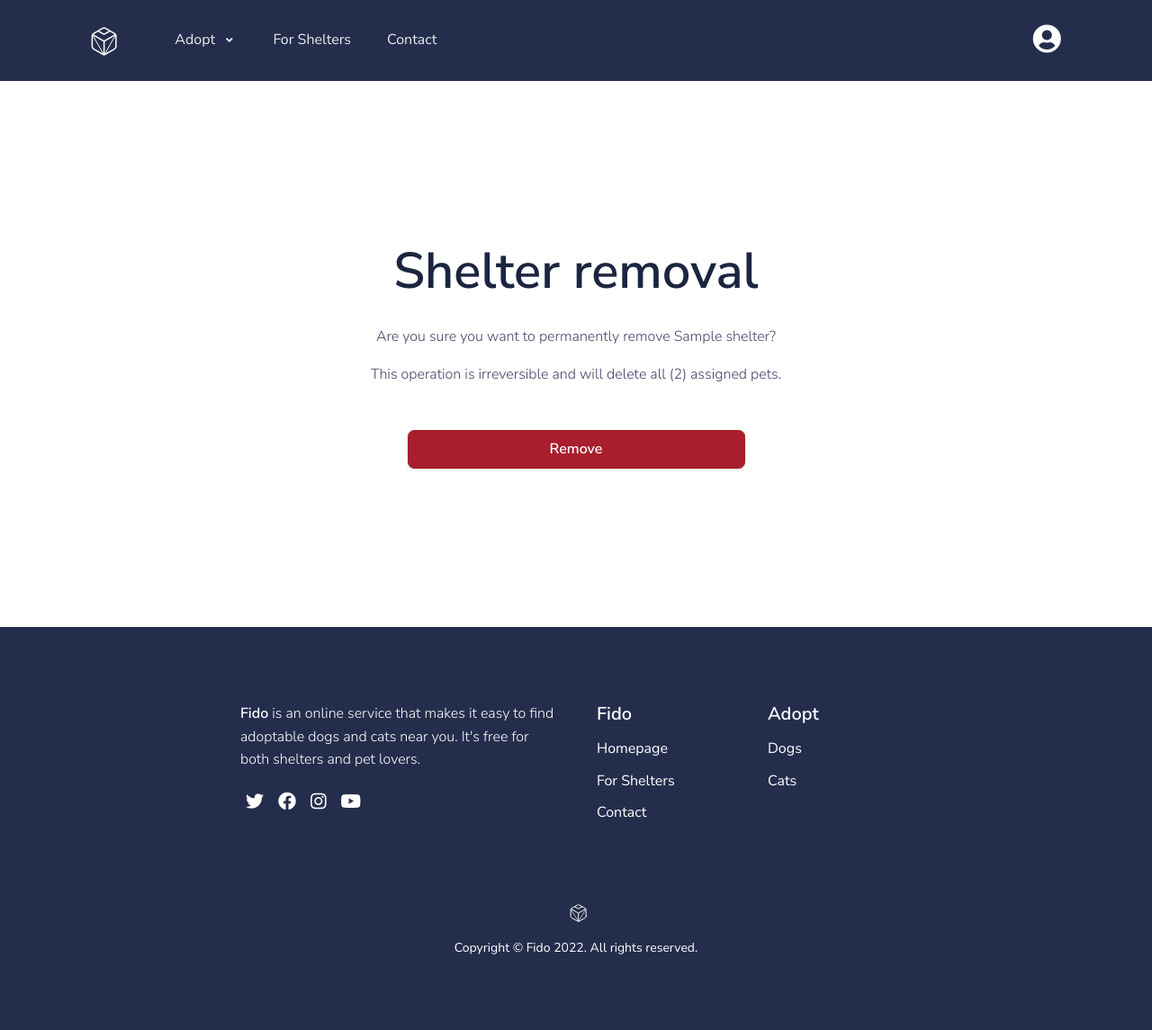
After one commit to estarq/fido, a Django app: page /shelter/remove/ in a window 1280 px wide. The commit adds this page. Shown: the whole page at 90% size. Run offline with Django 4.2, Linux system fonts and the light colour scheme; a user stored in the database is signed in; tables that the repository leaves empty hold one stand-in row (values such as "Sample post"); parts of the project's set-up code (start-up, migrations or seed data) failed here and were passed over; some libraries are stand-ins or nearby versions.

Commit message:
Add a remove shelter page

```diff
--- a/fido/urls.py
+++ b/fido/urls.py
@@ -19,4 +19,5 @@ urlpatterns = [
     path('shelter/dog/<int:pk>/edit/', views.edit_dog, name='edit-dog'),
     path('shelter/edit/', views.edit_shelter, name='edit-shelter'),
     path('shelter/new/', views.new_shelter, name='new-shelter'),
+    path('shelter/remove/', views.remove_shelter, name='remove-shelter'),
 ]
--- a/fido/views.py
+++ b/fido/views.py
@@ -78,6 +78,23 @@ def edit_shelter(request):
     address_form = ShelterAddressForm(instance=shelter.shelteraddress)
     context = {'forms': [shelter_form, address_form]}
     return render(request, 'fido/edit-shelter.html', context)
+
+
+@login_required
+@shelter_required
+def remove_shelter(request):
+    shelter = Shelter.objects.get(owner=request.user)
+    if request.method == 'POST':
+        shelter.delete()
+        return redirect('fido:homepage')
+
+    cat_count = Cat.objects.filter(shelter=shelter).count()
+    dog_count = Dog.objects.filter(shelter=shelter).count()
+    context = {
+        'shelter': shelter,
+        'count': cat_count + dog_count,
+    }
+    return render(request, 'fido/remove-shelter.html', context)
 
 
 @login_required
--- a/templates/base.html
+++ b/templates/base.html
@@ -98,6 +98,7 @@
                             {% if shelter_pk %}
                                 <a class="dropdown-item" href="{% url 'fido:shelter' shelter_pk %}">My shelter</a>
                                 <a class="dropdown-item" href="{% url 'fido:edit-shelter' %}">Edit shelter</a>
+                                <a class="dropdown-item" href="{% url 'fido:remove-shelter' %}">Remove shelter</a>
                             {% else %}
                                 <a class="dropdown-item" href="{% url 'fido:new-shelter' %}">New shelter</a>
                             {% endif %}
--- /dev/null
+++ b/templates/fido/remove-shelter.html
@@ -0,0 +1,25 @@
+{% extends "base.html" %}
+{% block title %}
+    Remove shelter | {{ block.super }}
+{% endblock title %}
+{% block content %}
+    <section>
+        <div class="container">
+            <div class="row justify-content-center">
+                <div class="col-12 d-flex text-center align-items-center justify-content-center">
+                    <div class="my-9 w-100 fmxw-500">
+                        <h1 class="display-2">Shelter removal</h1>
+                        <p class="mb-3 mt-4">Are you sure you want to permanently remove {{ shelter }}?</p>
+                        <p class="mt-3 mb-5">
+                            This operation is irreversible and will delete all ({{ count }}) assigned pets.
+                        </p>
+                        <form method="POST" class="d-flex justify-content-center">
+                            {% csrf_token %}
+                            <button type="submit" class="btn btn-block btn-danger w-75">Remove</button>
+                        </form>
+                    </div>
+                </div>
+            </div>
+        </div>
+    </section>
+{% endblock content %}
```
